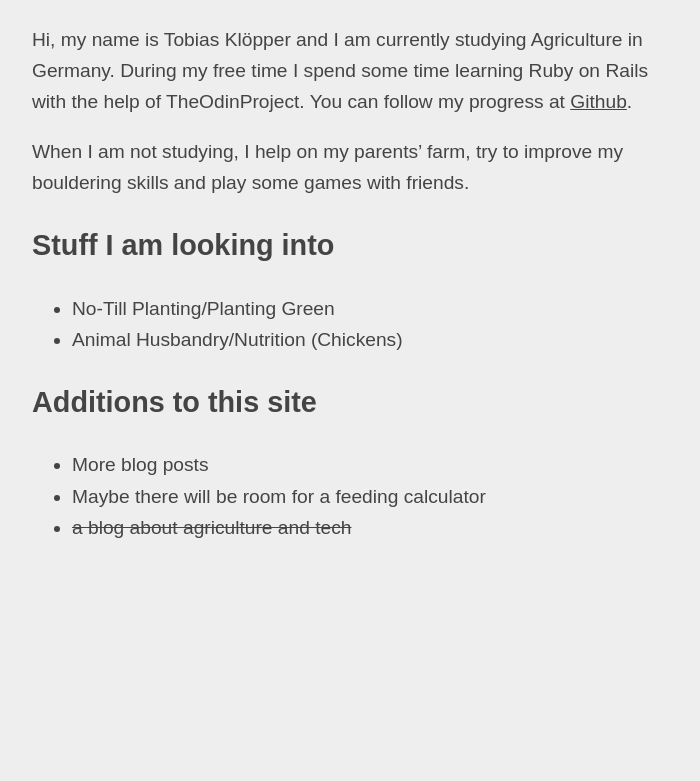
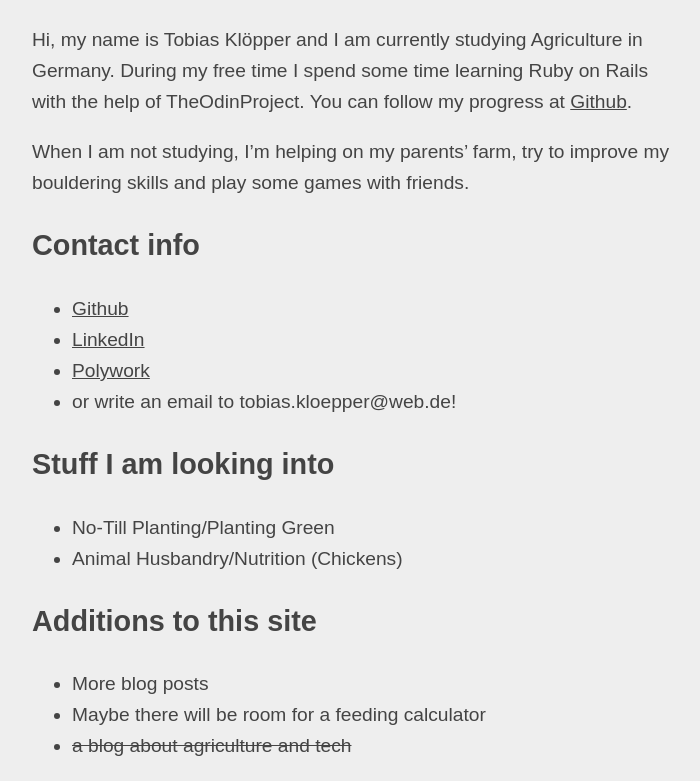
Before and after one commit to Friendscover/my-website, a Jekyll site: the page built from about.md, in a window 1280 px wide, cut to the strip 390-1171 px from the top of the page. Shown: the whole strip, without its empty margins (283-983 px from the left). Built offline with Jekyll 4.4.1, drawn with Linux system fonts in a browser that asks for light colours; before the commit the page ends 952 px from its top, so only the background shows below that.

Commit message:
updated contact information

```diff
--- a/about.md
+++ b/about.md
@@ -15,7 +15,13 @@ title: About me
 
 Hi, my name is Tobias Klöpper and I am currently studying Agriculture in Germany. During my free time I spend some time learning Ruby on Rails with the help of TheOdinProject. You can follow my progress at [Github](https://github.com/Friendscover).
 
-When I am not studying, I help on my parents' farm, try to improve my bouldering skills and play some games with friends.
+When I am not studying, I'm helping on my parents' farm, try to improve my bouldering skills and play some games with friends.
+
+## Contact info
+- [Github](https://github.com/Friendscover)
+- [LinkedIn](https://www.linkedin.com/in/tobias-kl%C3%B6pper-b054701ba/)
+- [Polywork](https://www.polywork.com/friendscover)
+- or write an email to tobias.kloepper@web.de!
 
 ## Stuff I am looking into
 
```
